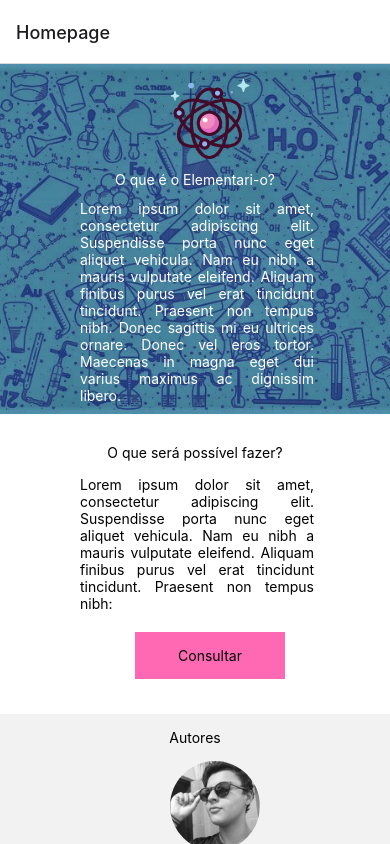
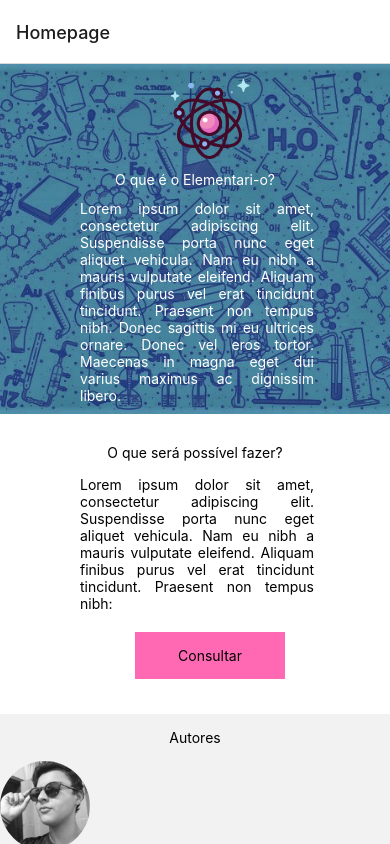
Before and after one commit to 1310MatheusMotta/Elementari-o-App, a React Native app: screen /Homepage in a window 390 px wide. Built offline with nearby package versions, Linux system fonts and the light colour scheme.

Commit message:
commit on 'mian'

```diff
--- a/src/styles/styles_home.js
+++ b/src/styles/styles_home.js
@@ -91,8 +91,7 @@ const styles = StyleSheet.create({
 
         height: 90,
         width: 90,
-        borderRadius: 100,
-        marginLeft: 170
+        borderRadius: 100
     },
 });
 
```
